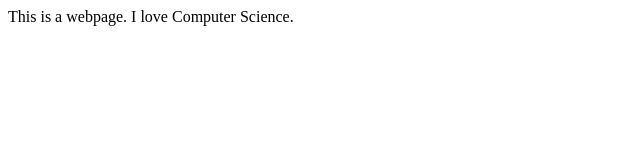
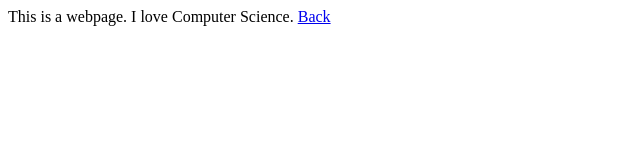
Before and after one commit to SimonBlakeRivera/SBMRCS3-2023, a plain HTML site: page Rivera CS3 AAs/Lab-Compile/mod2-1_Rivera.html in a window 1280 px wide. Shown: the full height of the page, 0-640 px from the left. Drawn offline with Linux system fonts and the light colour scheme.

Commit message:
Update mod2-1_Rivera.html

```diff
--- a/Rivera CS3 AAs/Lab-Compile/mod2-1_Rivera.html
+++ b/Rivera CS3 AAs/Lab-Compile/mod2-1_Rivera.html
@@ -10,5 +10,6 @@
     </head>
     <body>
         This is a webpage. I love Computer Science.
+        <a href = "Compiler_Rivera.html">Back</a>
     </body>
 </html>
```
